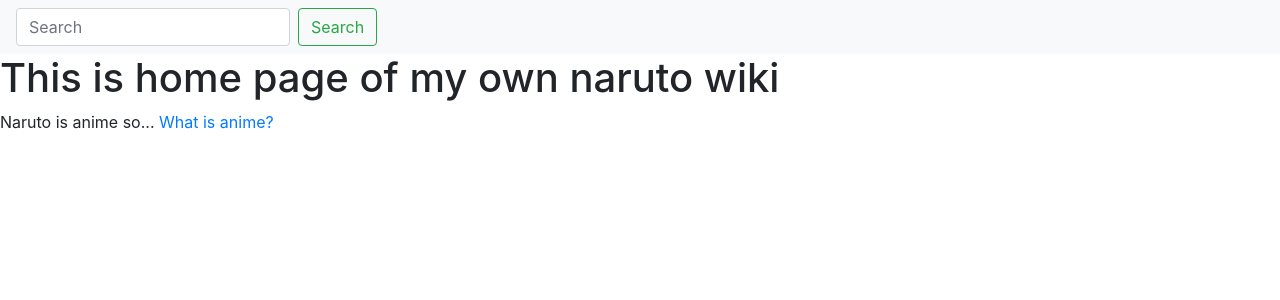
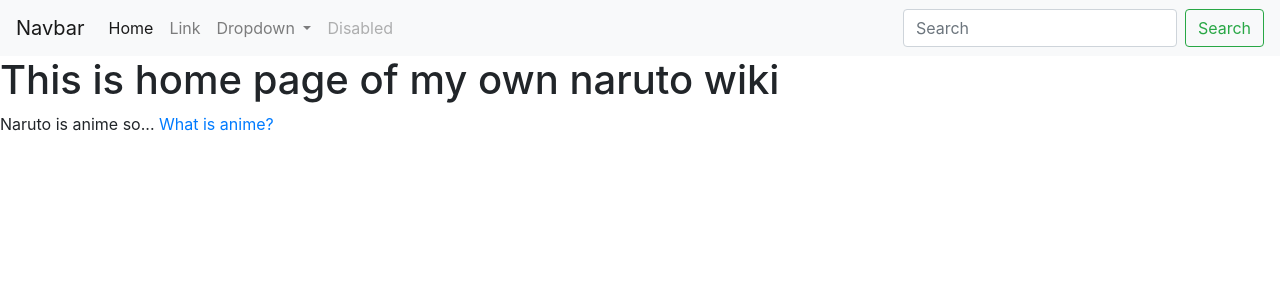
Before and after one commit to Potriashka/Nar_Wiki, a Flask app: page / in a window 1280 px wide. Shown: the top 300 px of the page. Run offline with Flask 2, Linux system fonts and the light colour scheme; some libraries are stand-ins or nearby versions.

Commit message:
Update index.html

```diff
--- a/templates/index.html
+++ b/templates/index.html
@@ -6,11 +6,40 @@
 	</head>
 
 	<body>
-		<nav class="navbar navbar-light bg-light">
-		  <form class="form-inline">
-		    <input class="form-control mr-sm-2" type="search" placeholder="Search" aria-label="Search">
-		    <button class="btn btn-outline-success my-2 my-sm-0" type="submit">Search</button>
-		  </form>
+		<nav class="navbar navbar-expand-lg navbar-light bg-light">
+		  <a class="navbar-brand" href="#">Navbar</a>
+		  <button class="navbar-toggler" type="button" data-toggle="collapse" data-target="#navbarSupportedContent" aria-controls="navbarSupportedContent" aria-expanded="false" aria-label="Toggle navigation">
+		    <span class="navbar-toggler-icon"></span>
+		  </button>
+
+		  <div class="collapse navbar-collapse" id="navbarSupportedContent">
+		    <ul class="navbar-nav mr-auto">
+		      <li class="nav-item active">
+			<a class="nav-link" href="#">Home <span class="sr-only">(current)</span></a>
+		      </li>
+		      <li class="nav-item">
+			<a class="nav-link" href="#">Link</a>
+		      </li>
+		      <li class="nav-item dropdown">
+			<a class="nav-link dropdown-toggle" href="#" id="navbarDropdown" role="button" data-toggle="dropdown" aria-haspopup="true" aria-expanded="false">
+			  Dropdown
+			</a>
+			<div class="dropdown-menu" aria-labelledby="navbarDropdown">
+			  <a class="dropdown-item" href="#">Action</a>
+			  <a class="dropdown-item" href="#">Another action</a>
+			  <div class="dropdown-divider"></div>
+			  <a class="dropdown-item" href="#">Something else here</a>
+			</div>
+		      </li>
+		      <li class="nav-item">
+			<a class="nav-link disabled" href="#" tabindex="-1" aria-disabled="true">Disabled</a>
+		      </li>
+		    </ul>
+		    <form class="form-inline my-2 my-lg-0">
+		      <input class="form-control mr-sm-2" type="search" placeholder="Search" aria-label="Search">
+		      <button class="btn btn-outline-success my-2 my-sm-0" type="submit">Search</button>
+		    </form>
+		  </div>
 		</nav>
 		<h1>This is home page of my own naruto wiki</h1>
 		Naruto is anime so...
```
